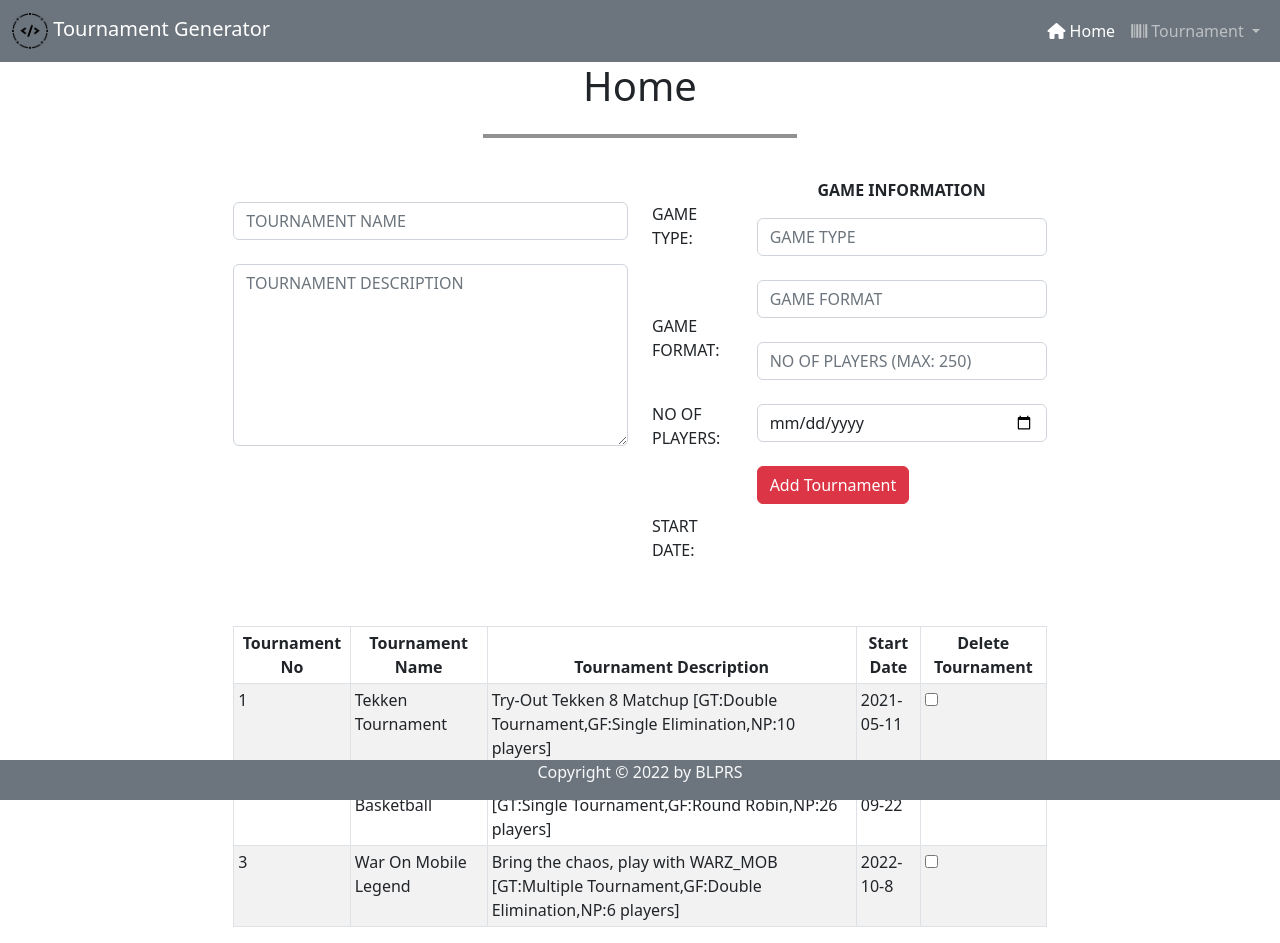
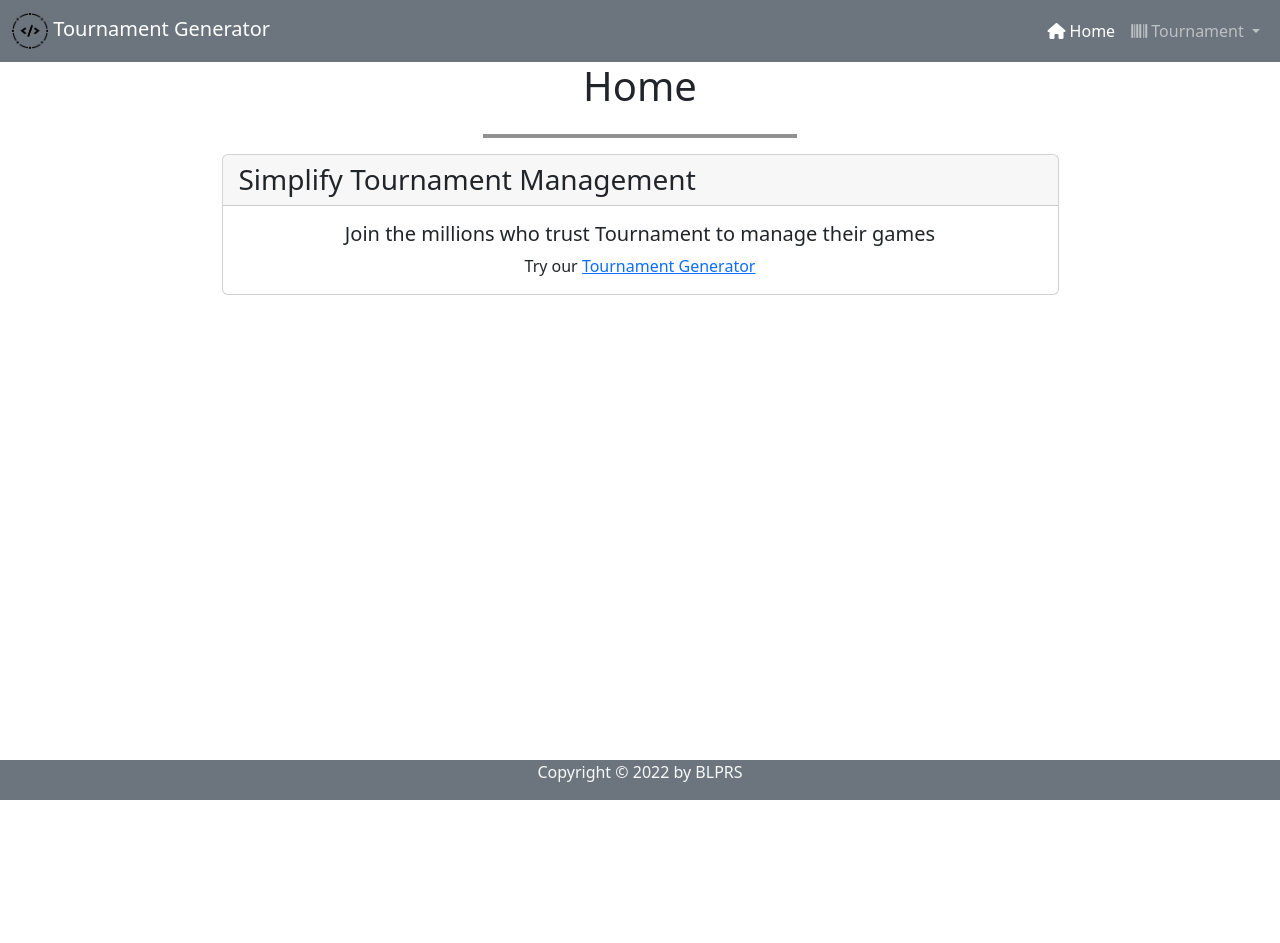
Before and after one commit to BLPRS/tournament-fe, an Angular app: page / in a window 1280 px wide. After the commit the page ends 800 px from the top, so only its background shows below. Built offline with nearby package versions, Linux system fonts and the light colour scheme.

Commit message:
Update IndexComponent

```diff
--- a/src/app/components/index/index.component.html
+++ b/src/app/components/index/index.component.html
@@ -6,7 +6,17 @@
     <hr class="border border-dark border-2 opacity-50 w-25" />
   </div>
 
-  <app-add-tournament></app-add-tournament>
+  <div class="container d-flex justify-content-center">
+    <div class="card w-75">
+      <h3 class="card-header">Simplify Tournament Management</h3>
+      <div class="card-body text-center">
+        <h5 class="card-title">Join the millions who trust Tournament to manage their games</h5>
+        <p class="card-text">
+          Try our <a routerLink="/tournament/list">Tournament Generator</a>
+        </p>
+      </div>
+    </div>
+  </div>
 </div>
 
 <app-footer></app-footer>
--- a/src/app/components/index/index.module.ts
+++ b/src/app/components/index/index.module.ts
@@ -1,13 +1,13 @@
 import { NgModule } from "@angular/core";
 import { FormsModule } from "@angular/forms";
 import { BrowserModule } from "@angular/platform-browser";
-import { AddTournamentModule } from "../add-tournament/add-tournament.module";
+import { RouterModule } from "@angular/router";
 import { FooterModule } from "../footer/footer.module";
 import { HeaderModule } from "../header/header.module";
 import { IndexComponent } from "./index.component";
 
 @NgModule({
-  imports: [BrowserModule, FormsModule, HeaderModule, FooterModule, AddTournamentModule],
+  imports: [BrowserModule, FormsModule, RouterModule, HeaderModule, FooterModule],
   declarations: [IndexComponent],
   exports: [IndexComponent],
 })
```
